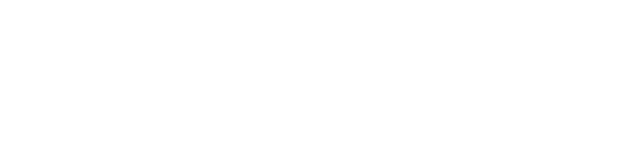
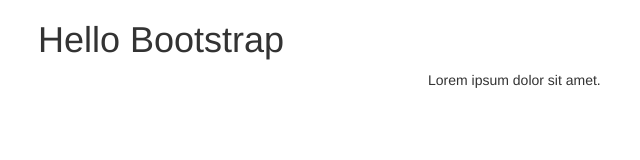
Before and after one commit to DRAK0N41K/lesson-14, a plain HTML site: page index.html in a window 1280 px wide. Shown: the whole page, without its empty margins (32-672 px from the left). Drawn offline with nearby package versions, Linux system fonts and the light colour scheme.

Commit message:
lessfinal

```diff
--- a/index.html
+++ b/index.html
@@ -6,8 +6,23 @@
   <meta http-equiv="X-UA-Compatible" content="ie=edge">
   <title>Document</title>
   <link rel="stylesheet" href="./css/master.css">
+  <!-- Latest compiled and minified CSS -->
+<link rel="stylesheet" href="https://maxcdn.bootstrapcdn.com/bootstrap/3.3.7/css/bootstrap.min.css" integrity="sha384-BVYiiSIFeK1dGmJRAkycuHAHRg32OmUcww7on3RYdg4Va+PmSTsz/K68vbdEjh4u" crossorigin="anonymous">
+
+<!-- Optional theme -->
+<link rel="stylesheet" href="https://maxcdn.bootstrapcdn.com/bootstrap/3.3.7/css/bootstrap-theme.min.css" integrity="sha384-rHyoN1iRsVXV4nD0JutlnGaslCJuC7uwjduW9SVrLvRYooPp2bWYgmgJQIXwl/Sp" crossorigin="anonymous">
+
+<!-- Latest compiled and minified JavaScript -->
+<script src="https://maxcdn.bootstrapcdn.com/bootstrap/3.3.7/js/bootstrap.min.js" integrity="sha384-Tc5IQib027qvyjSMfHjOMaLkfuWVxZxUPnCJA7l2mCWNIpG9mGCD8wGNIcPD7Txa" crossorigin="anonymous"></script>
 </head>
 <body>
+  <div class="container">
+    <h1>Hello Bootstrap</h1>
+    <div class="row">
+      <div class="col-lg-4 col-lg-offset-4">Lorem ipsum dolor sit amet.</div>
 
+
+    </div>
+  </div>
 </body>
 </html>
```
